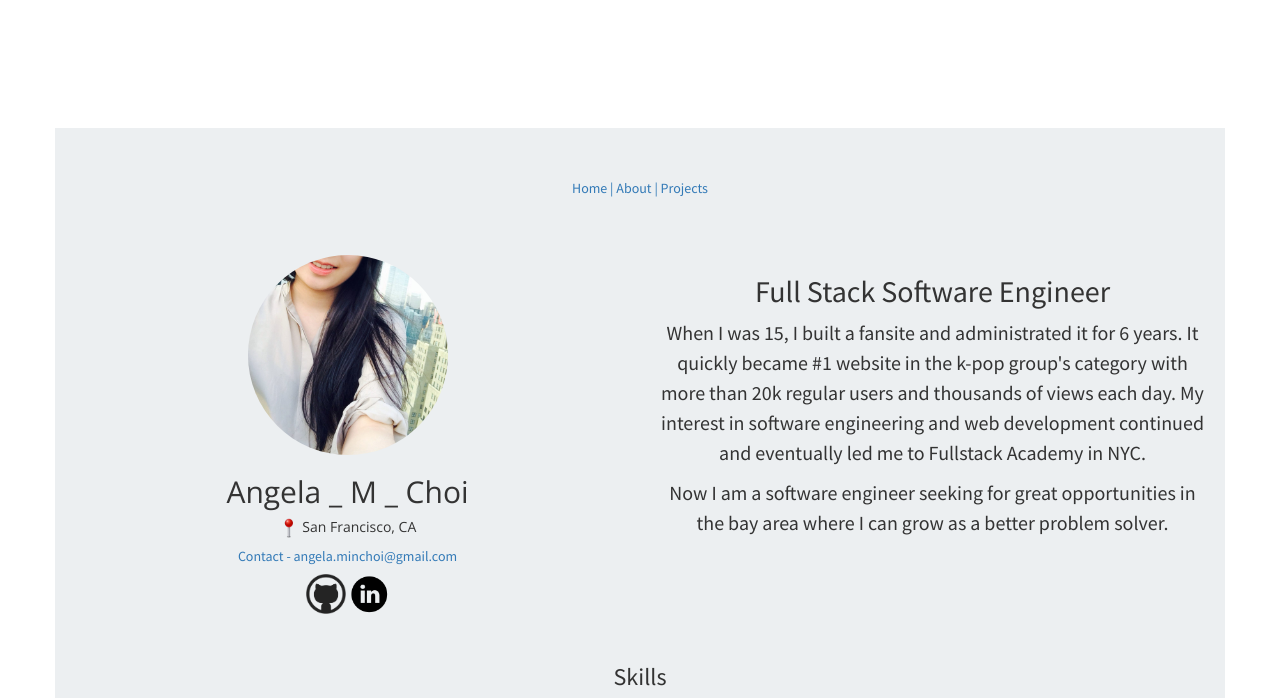
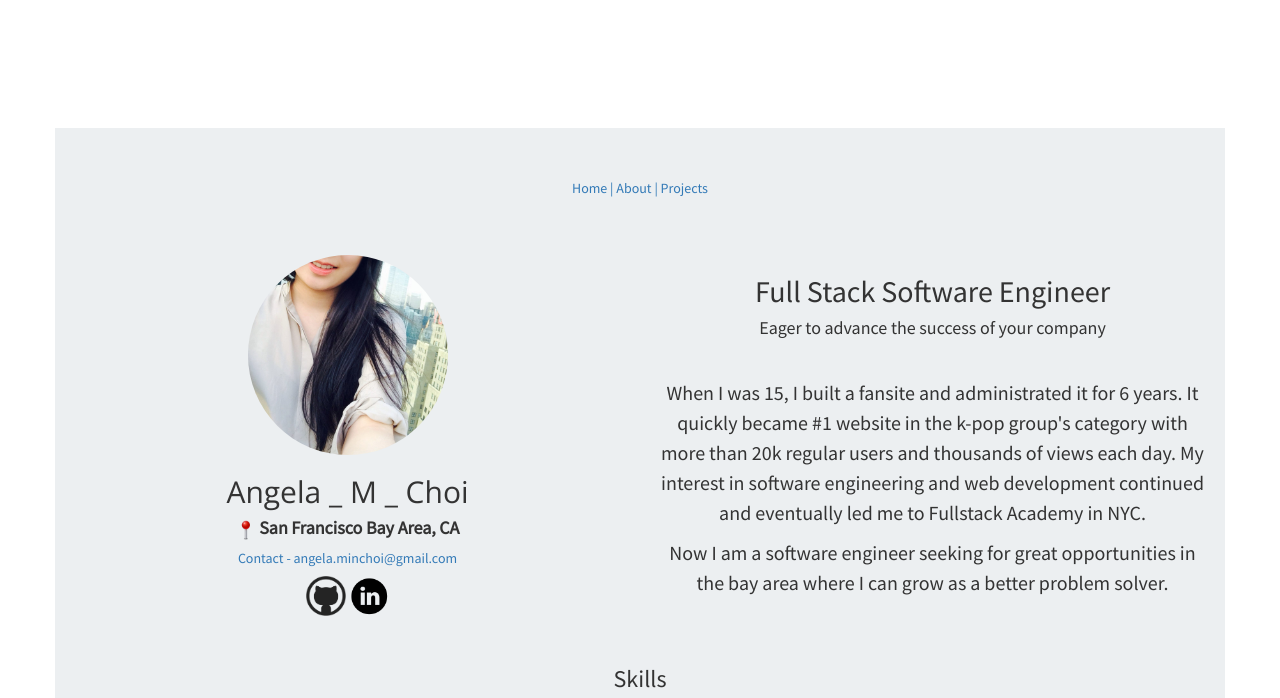
Before and after one commit to angelanjelly/portfolio, a website: page browser/html/index.html in a window 1280 px wide. Shown: the top 698 px of the page. Drawn offline with nearby package versions, Linux system fonts and the light colour scheme; files that its build step writes are made by us from their sources.

Commit message:
fixed font sizes

```diff
--- a/browser/html/index.html
+++ b/browser/html/index.html
@@ -27,7 +27,7 @@
             <div class="col-lg-6 col-md-6 col-sm-6" id="profile-title">
                 <img id="profile-picture" src="images/profile2.jpeg">
                 <h2>Angela _ M _ Choi</h2>
-                <h5><img src="images/pin_emoji.png" style="width: 20px;"> San Francisco, CA</h4>
+                <h4><strong><img src="images/pin_emoji.png" style="width: 20px;"> San Francisco Bay Area, CA</strong></h4>
                 <h5><a href="mailto:youremailaddress">Contact - angela.minchoi@gmail.com</a></h5>
                 <a href="https://github.com/angelanjelly" target="_blank">
                     <img src="images/github_icon.png" alt="Go to Angela's github profile" width="40">
@@ -38,6 +38,7 @@
             </div>
             <div class="col-lg-6 col-md-6 col-sm-6" id="profile-summary">
                 <h2>Full Stack Software Engineer</h2>
+                <h4>Eager to advance the success of your company</h4><br />
                 <p>When I was 15, I built a fansite and administrated it for 6 years. It quickly became #1 website in the k-pop group's category with more than 20k regular users and thousands of views each day.
                 My interest in software engineering and web development continued and eventually led me to Fullstack Academy in NYC.</p>
                 <p>Now I am a software engineer seeking for great opportunities in the bay area where I can grow as a better problem solver.</p>
```
